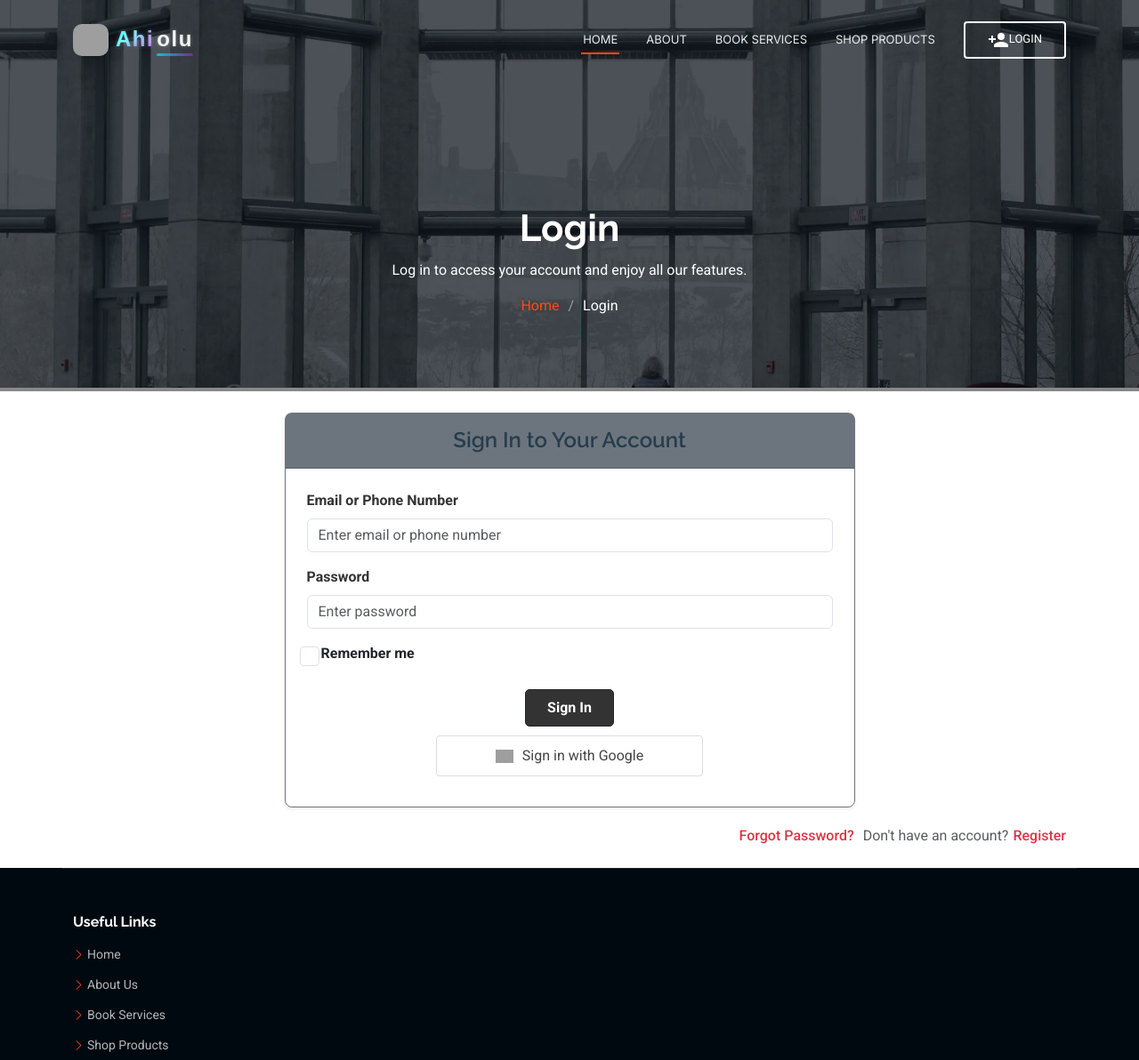
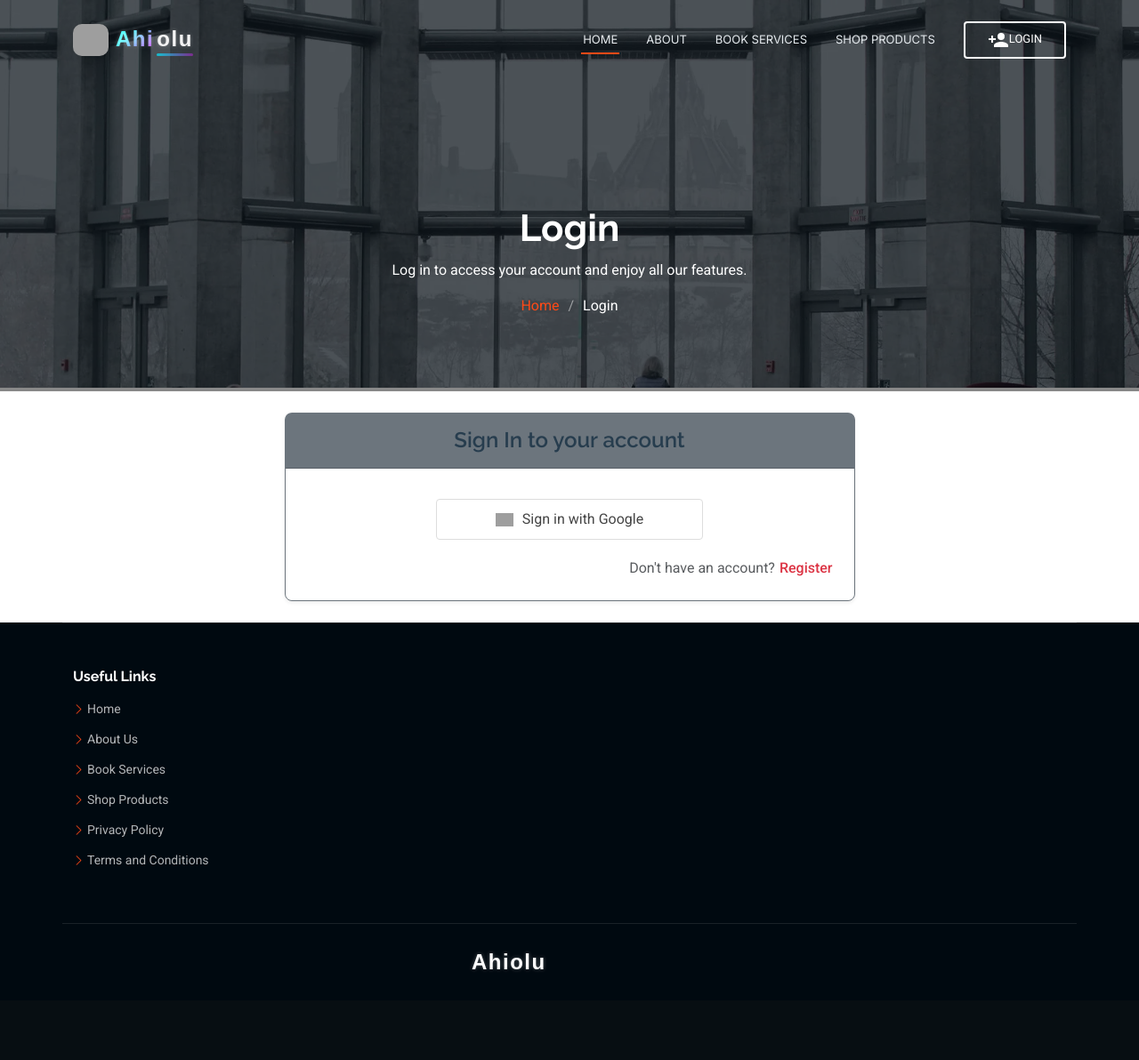
Before and after one commit to AlphaGL/Ahiolu, a Django app: page /auth/login/ in a window 1280 px wide. Shown: the top 1192 px of the page at 89% size. After the commit the page ends 1091 px from the top, so only its background shows below. Run offline with Django 5.2, Linux system fonts and the light colour scheme; some libraries are stand-ins or nearby versions; grey boxes are pictures that could not be loaded.

Commit message:
final google uupdate

```diff
--- a/users/templates/users/login.html
+++ b/users/templates/users/login.html
@@ -29,7 +29,7 @@
         <div class="col-lg-7">
           <div class="card shadow-sm border border-secondary">
             <div class="card-header bg-secondary text-white text-center">
-              <h4 class="fw-semibold my-2">Sign In to Your Account</h4>
+              <h4 class="fw-semibold my-2">Sign In to your account</h4>
             </div>
             <div class="card-body px-4 py-4">
               {% if messages %}
@@ -37,22 +37,19 @@
                   <div class="alert alert-danger">{{ message }}</div>
                 {% endfor %}
               {% endif %}
-              <form method="post">
+              <!-- <form method="post">
                 {% csrf_token %}
                 <div class="row g-3">
-                  <!-- Email or Phone Field -->
                   <div class="col-md-12">
                     <label for="username" class="form-label fw-semibold">Email or Phone Number</label>
                     <input type="text" name="username" class="form-control" placeholder="Enter email or phone number" required>
                   </div>
 
-                  <!-- Password Field -->
                   <div class="col-md-12">
                     <label for="password" class="form-label fw-semibold">Password</label>
                     <input type="password" name="password" class="form-control" placeholder="Enter password" required>
                   </div>
 
-                  <!-- Remember Me -->
                   <div class="form-check mt-3">
                     <input type="checkbox" name="remember_me" class="form-check-input" id="rememberMe">
                     <label class="form-check-label" for="rememberMe">Remember me</label>
@@ -61,7 +58,7 @@
                 <div class="text-center mt-4">
                   <button type="submit" class="btn btn-dark px-4 py-2">Sign In</button>
                 </div>
-              </form>
+              </form> -->
               <div class="google-auth">
                 <style>
                   .google-btn {
@@ -98,20 +95,18 @@
                   <span>Sign in with Google</span>
                 </a>
               </div>
-
+                      <!-- Footer Section with Styling -->
+                <div class="modal-footer text-center">
+                  <div class="d-flex justify-content-between">
+                  <span class="text-muted" style="margin-left: 10px;">Don't have an account? </span>
+                  <a href="{% url 'register' %}" class="text-decoration-none text-danger btn-outline-secondary" style="margin-left: 5px;">Register</a>
+                  </div>
+              </div>
               </a>
             </div>
           </div>
         </div>
       </div>
-        <!-- Footer Section with Styling -->
-        <div class="modal-footer text-center">
-            <div class="d-flex justify-content-between">
-            <a href="{% url 'password_reset' %}" class="text-decoration-none text-danger btn-outline-primary">Forgot Password?</a>
-            <span class="text-muted" style="margin-left: 10px;">Don't have an account? </span>
-            <a href="{% url 'register' %}" class="text-decoration-none text-danger btn-outline-secondary" style="margin-left: 5px;">Register</a>
-            </div>
-        </div>
       </div>
   </section>
 </main>
```
Also changed, not shown: users/templates/users/register.html (+13 -15 lines).
